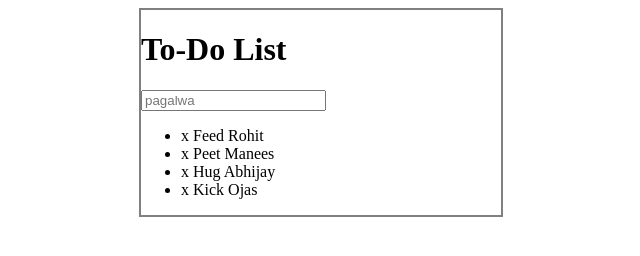
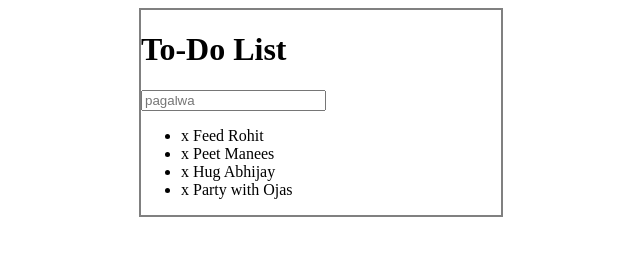
Before and after one commit to AjaiDubey/To-Do-List-Project, a plain HTML site: page index.html in a window 1280 px wide. Shown: the full height of the page, 319-959 px from the left. Drawn offline with Linux system fonts and the light colour scheme.

Commit message:
Corrected last <li>

```diff
--- a/index.html
+++ b/index.html
@@ -13,7 +13,7 @@
 			<li><span>x</span> Feed Rohit</li>
 			<li><span>x</span> Peet Manees</li>
 			<li><span>x</span> Hug Abhijay</li>
-			<li><span>x</span> Kick Ojas</li>
+			<li><span>x</span> Party with Ojas</li>
 		</ul>
 	</div>
 
```
